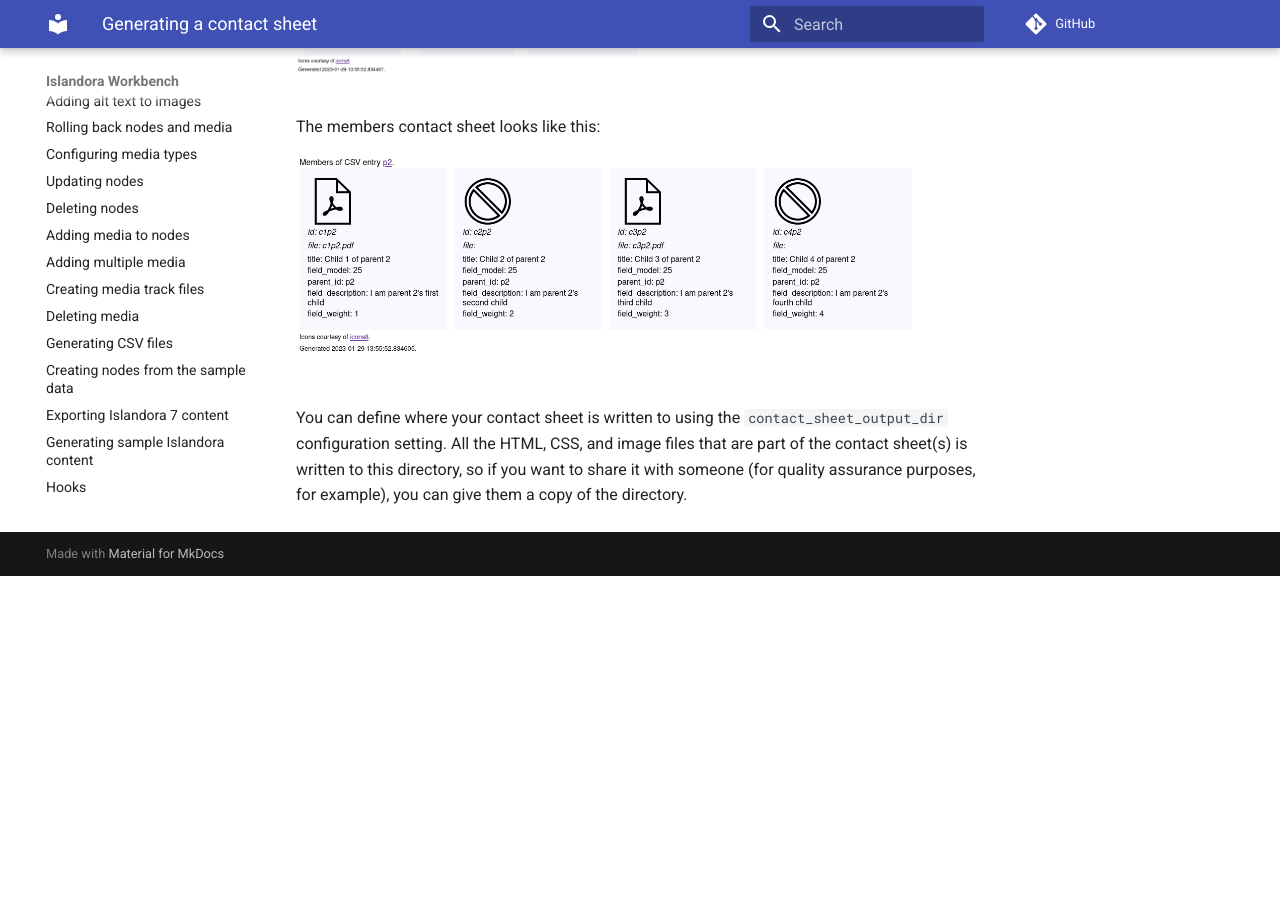
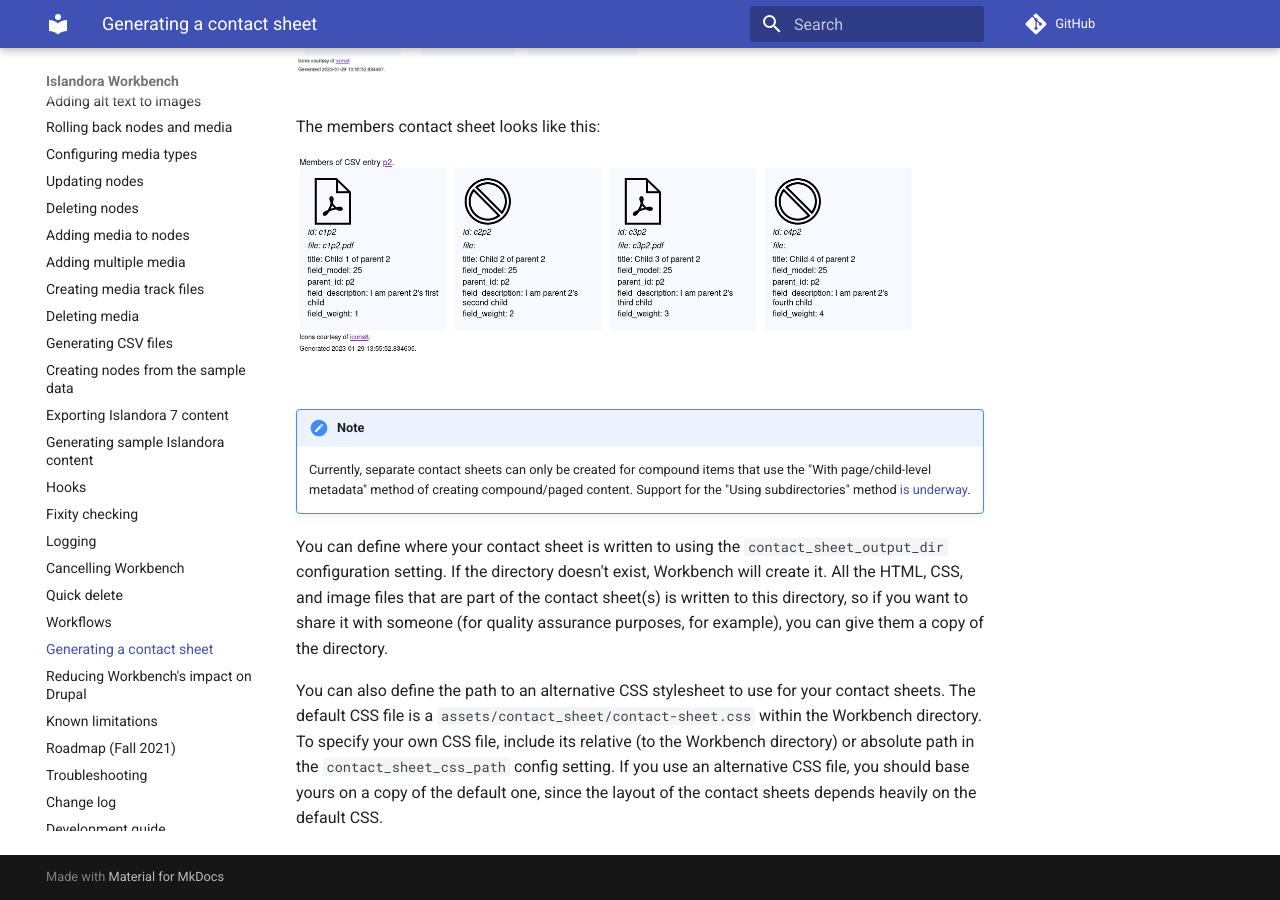
Before and after one commit to mjordan/islandora_workbench_docs, an MkDocs documentation site: the page built from docs/contact_sheet.md, in a window 1280 px wide and 900 px high, scrolled down 1450 px. Built offline with MkDocs 1.6.1 and Material for MkDocs 9.7.7, drawn with Linux system fonts in a browser that asks for light colours; comment, search, counter and statistics services are not loaded; before the commit the page ends 2026 px from its top, so only the background shows below that; some of the changed text lies outside the part shown.

Commit message:
Updated contact sheet docs.

```diff
--- a/docs/contact_sheet.md
+++ b/docs/contact_sheet.md
@@ -29,4 +29,9 @@
 
 ![Example contact sheet with compound items](images/contact_sheet_members.png)
 
-You can define where your contact sheet is written to using the `contact_sheet_output_dir` configuration setting. All the HTML, CSS, and image files that are part of the contact sheet(s) is written to this directory, so if you want to share it with someone (for quality assurance purposes, for example), you can give them a copy of the directory.
+!!! note
+    Currently, separate contact sheets can only be created for compound items that use the "With page/child-level metadata" method of creating compound/paged content. Support for the "Using subdirectories" method [is underway](https://github.com/mjordan/islandora_workbench/issues/536).
+
+You can define where your contact sheet is written to using the `contact_sheet_output_dir` configuration setting. If the directory doesn't exist, Workbench will create it. All the HTML, CSS, and image files that are part of the contact sheet(s) is written to this directory, so if you want to share it with someone (for quality assurance purposes, for example), you can give them a copy of the directory.
+
+You can also define the path to an alternative CSS stylesheet to use for your contact sheets. The default CSS file is a `assets/contact_sheet/contact-sheet.css` within the Workbench directory. To specify your own CSS file, include its relative (to the Workbench directory) or absolute path in the `contact_sheet_css_path` config setting. If you use an alternative CSS file, you should base yours on a copy of the default one, since the layout of the contact sheets depends heavily on the default CSS.
```
Also changed, not shown: other parts of docs/contact_sheet.md (+1 -1 lines), docs/configuration.md (+1 -0 lines), docs/index.md (+1 -0 lines).
